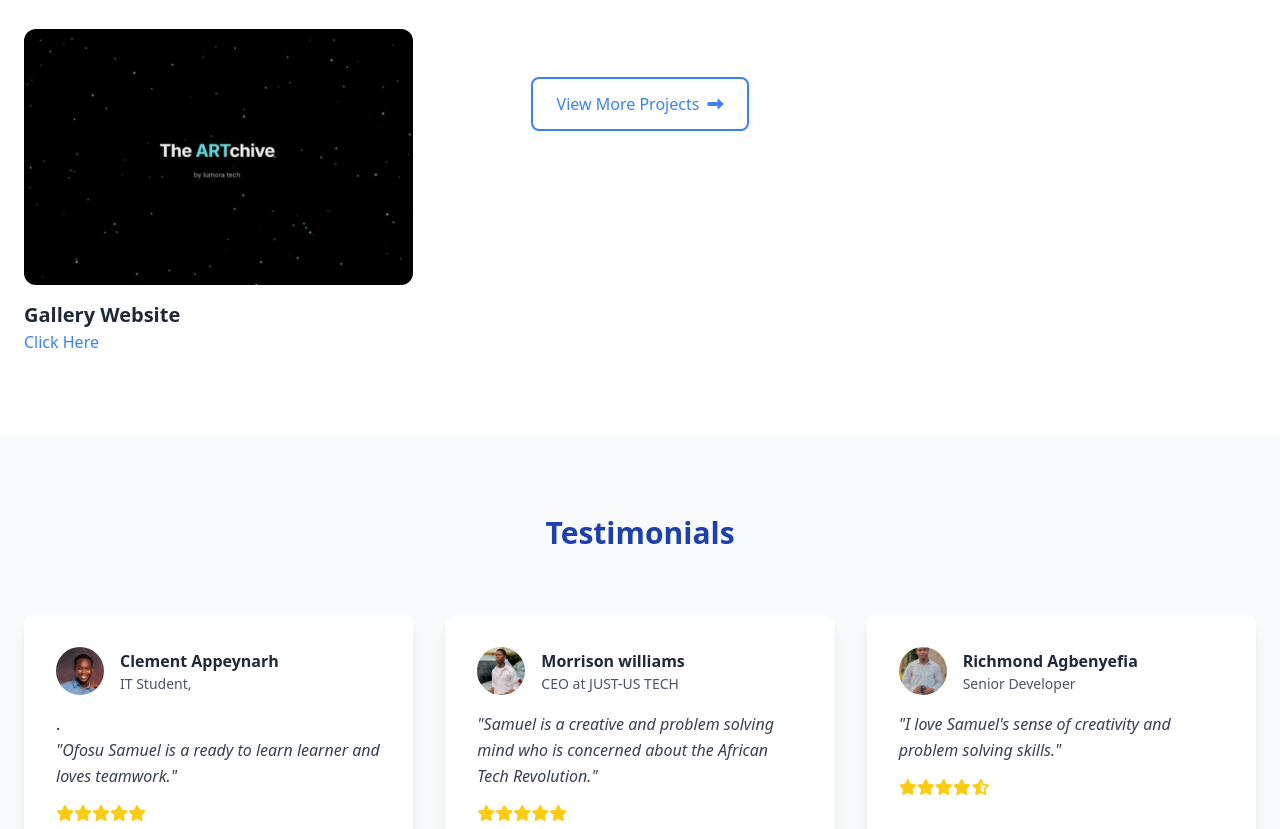
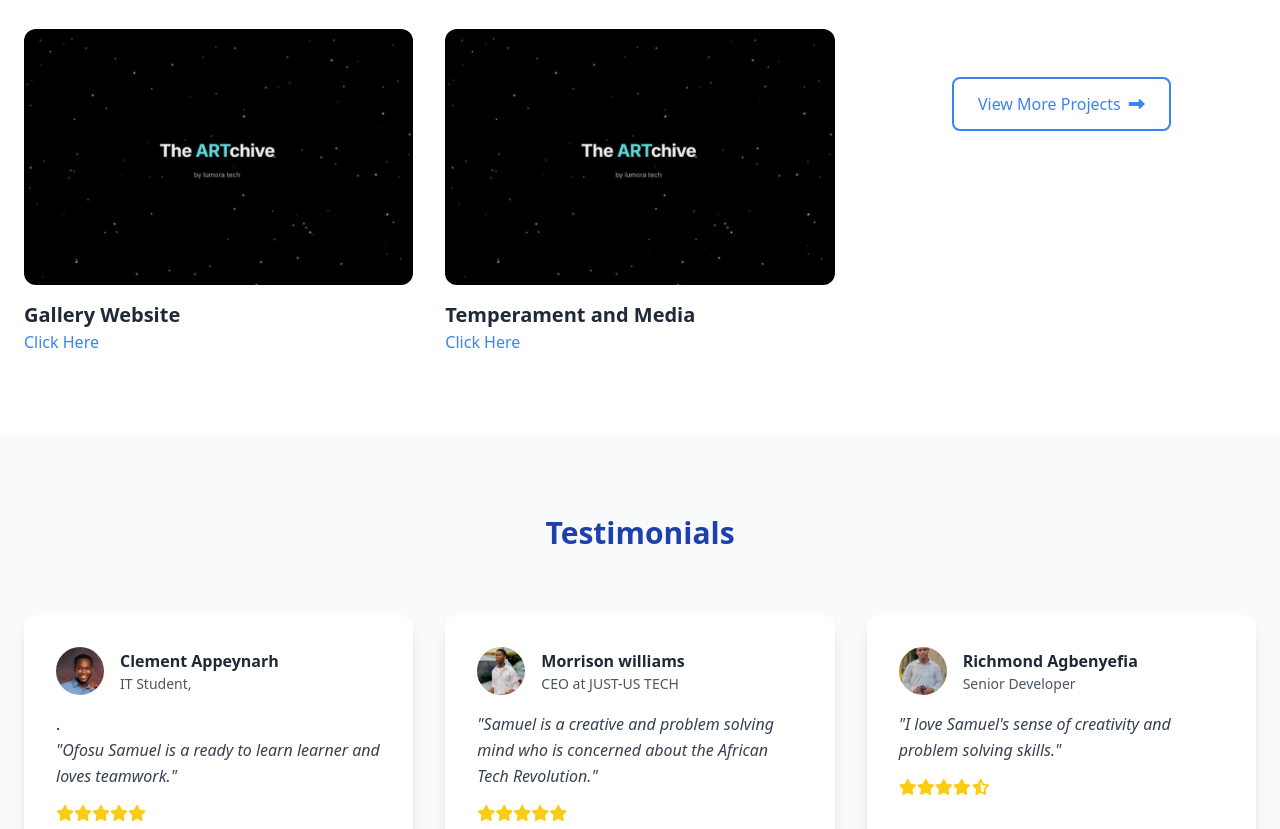
Before and after one commit to samuelofosu/portfolio1, a plain HTML site: page Sam/index.html in a window 1280 px wide. Shown: the part 2719-3548 px from the top of the page. Drawn offline with nearby package versions, Linux system fonts and the light colour scheme.

Commit message:
Update index.html

```diff
--- a/Sam/index.html
+++ b/Sam/index.html
@@ -409,6 +409,19 @@
                     </div>
                 </div>
 
+
+
+                <div class="work-item digital" onclick="openModal('project3')">
+                    <div class="bg-gray-100 rounded-xl overflow-hidden h-64">
+                        <img src="857784ac-4c73-4dae-b9c6-4c2116a8aaca.jpg"
+                             alt="Mobile App Design" class="w-full h-full object-cover">
+                    </div>
+                    <div class="mt-4">
+                        <h3 class="text-xl font-semibold">Temperament and Media</h3>
+                        <a href="https://temperament-samie.vercel.app"><p class="text-primary">Click Here</p></a>
+                    </div>
+                </div>
+
                 <!-- Project 4 -->
                 <!-- <div class="work-item packaging" onclick="openModal('project4')">
                     <div class="bg-gray-100 rounded-xl overflow-hidden h-64">
```
